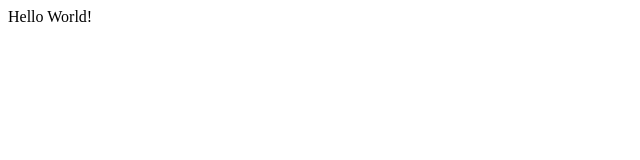
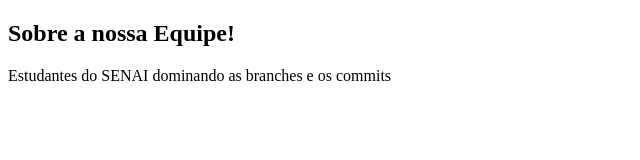
Before and after one commit to JeffersonDallalibera/aula04, a plain HTML site: page index.html in a window 1280 px wide. Shown: the whole page, without its empty margins (0-640 px from the left). Drawn offline with Linux system fonts and the light colour scheme.

Commit message:
feat: adiciona secao-sobre

```diff
--- a/index.html
+++ b/index.html
@@ -6,6 +6,9 @@
     <title>Document</title>
 </head>
 <body>
-    Hello World!
+    <section id="sobre" class="card">
+        <h2>Sobre a nossa Equipe!</h2>
+        <p>Estudantes do SENAI dominando as branches e os commits</p>
+    </section>
 </body>
 </html>
```
